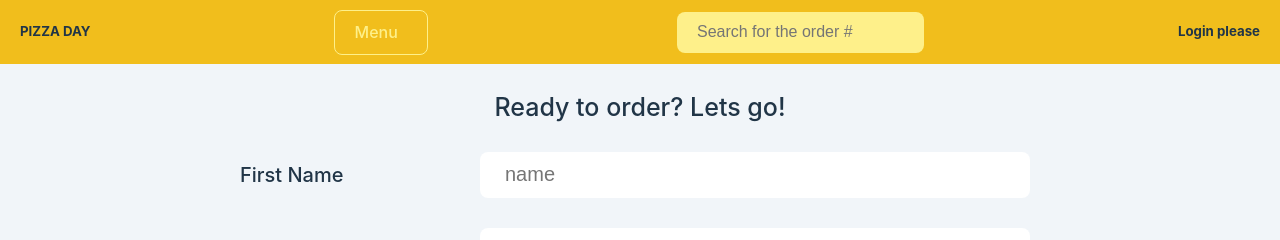
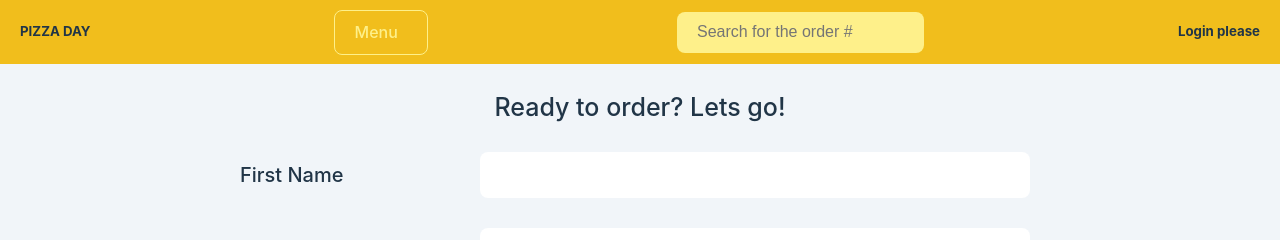
Before and after one commit to Denver123451/HillelReactPizza, a React (Vite) app in the folder HillelReactPizza/: page /Order in a window 1280 px wide. Shown: the top 240 px of the page. Built offline with nearby package versions, Linux system fonts and the light colour scheme.

Commit message:
added lazy loading

```diff
--- a/HillelReactPizza/src/App.jsx
+++ b/HillelReactPizza/src/App.jsx
@@ -1,27 +1,32 @@
 import "./App.css";
 import Header from "./components/Header.jsx";
 import { Route, Routes } from "react-router-dom";
-import Login from "./pages/Login.jsx";
-import PageNotFound from "./pages/PageNotFound.jsx";
-import Menu from "./pages/Menu.jsx";
-import Cart from "./pages/Cart.jsx";
-import OrderNew from "./pages/OrderNew.jsx";
-import OrderDetails from "./pages/OrderDetails.jsx";
+import { lazy, Suspense } from "react";
+import Loader from "./components/Loader.jsx";
+
+const HomeLazy = lazy(() => import("./pages/Login.jsx"));
+const MenuLazy = lazy(() => import("./pages/Menu.jsx"));
+const CartLazy = lazy(() => import("./pages/Cart.jsx"));
+const OrderLazy = lazy(() => import("./pages/OrderNew.jsx"));
+const OrderDetailsLazy = lazy(() => import("./pages/OrderDetails.jsx"));
+
+const PageNotFoundLazy = lazy(() => import("./pages/PageNotFound.jsx"));
 
 function App() {
   return (
     <>
       <Header />
+      <Suspense fallback={<Loader />}>
+        <Routes>
+          <Route path="/" element={<HomeLazy />} />
+          <Route path="/menu" element={<MenuLazy />} />
+          <Route path="/cart" element={<CartLazy />} />
+          <Route path="/Order" element={<OrderLazy />} />
+          <Route path="/order/:id" element={<OrderDetailsLazy />} />
 
-      <Routes>
-        <Route path="/" element={<Login />} />
-        <Route path="/menu" element={<Menu />} />
-        <Route path="/cart" element={<Cart />} />
-        <Route path="/Order" element={<OrderNew />} />
-        <Route path="/order/:id" element={<OrderDetails />} />
-
-        <Route path="*" element={<PageNotFound />} />
-      </Routes>
+          <Route path="*" element={<PageNotFoundLazy />} />
+        </Routes>
+      </Suspense>
     </>
   );
 }
--- a/HillelReactPizza/src/components/Checkbox.jsx
+++ b/HillelReactPizza/src/components/Checkbox.jsx
@@ -1,16 +1,16 @@
+import { useController } from "react-hook-form";
+
 const Checkbox = (props) => {
   // eslint-disable-next-line react/prop-types
-  const { label, value, onClick, onChange, onBlur, ref } = props;
+  const { label, onClick } = props;
+  const { field } = useController(props);
   return (
     <>
       <label className="checkbox">
         <input
           type="checkbox"
           className="orderFormCheckbox"
-          value={value}
-          onChange={onChange}
-          onBlur={onBlur}
-          ref={ref}
+          {...field}
           onClick={(e) => {
             onClick(e.target.checked);
           }}
--- a/HillelReactPizza/src/components/Input.jsx
+++ b/HillelReactPizza/src/components/Input.jsx
@@ -1,24 +1,20 @@
+import { useController } from "react-hook-form";
+
 const Input = (props) => {
   // eslint-disable-next-line react/prop-types
-  const { value, onChange, onBlur, name, label, ref, placeholder, error } =
-    props;
+  const { name, label } = props;
+
+  const { field, fieldState } = useController(props);
 
   return (
     <>
       <label className="orderFormLabel">
         {label}
-        <input
-          className="orderFormInput"
-          type="text"
-          value={value}
-          onChange={onChange}
-          onBlur={onBlur}
-          ref={ref}
-          name={name}
-          placeholder={placeholder}
-        />
+        <input className="orderFormInput" type="text" name={name} {...field} />
       </label>
-      {error && <p className="formError">{error.message}</p>}
+      {fieldState.error && (
+        <p className="formError">{fieldState.error.message}</p>
+      )}
     </>
   );
 };
--- /dev/null
+++ b/HillelReactPizza/src/components/Loader.jsx
@@ -0,0 +1,5 @@
+const Loader = () => {
+  return <div className="loader"></div>;
+};
+
+export default Loader;
--- a/HillelReactPizza/src/pages/OrderNew.jsx
+++ b/HillelReactPizza/src/pages/OrderNew.jsx
@@ -1,4 +1,4 @@
-import { useForm, Controller } from "react-hook-form";
+import { useForm } from "react-hook-form";
 import { useState } from "react";
 import { yupResolver } from "@hookform/resolvers/yup";
 import { validationSchema } from "../validation/validationSchema.js";
@@ -104,70 +104,17 @@ const OrderNew = () => {
       <div className="orderPageTitle">Ready to order? Lets go!</div>
 
       <form className="orderForm" onSubmit={handleSubmit(onSubmit)}>
-        <Controller
-          name="name"
+        <Input control={control} name="name" label="First Name" />
+
+        <Input control={control} name="tel" label="Phone number" />
+
+        <Input control={control} name="address" label="Address" />
+
+        <Checkbox
           control={control}
-          render={({ field, fieldState: { error } }) => (
-            <Input
-              name="name"
-              error={error}
-              value={field.value}
-              onChange={field.onChange}
-              onBlur={field.onBlur}
-              ref={ref}
-              label="First Name"
-              placeholder="name"
-            />
-          )}
-        />
-
-        <Controller
-          name="tel"
-          control={control}
-          render={({ field, fieldState: { error } }) => (
-            <Input
-              name="tel"
-              error={error}
-              value={field.value || ""}
-              onChange={field.onChange}
-              onBlur={field.onBlur}
-              ref={ref}
-              label="Phone number"
-              placeholder="tel"
-            />
-          )}
-        />
-
-        <Controller
-          name="address"
-          control={control}
-          render={({ field, fieldState: { error } }) => (
-            <Input
-              name="address"
-              error={error}
-              value={field.value || ""}
-              onChange={field.onChange}
-              onBlur={field.onBlur}
-              ref={ref}
-              label="Address"
-              placeholder=""
-            />
-          )}
-        />
-
-        <Controller
           name="checkbox"
-          control={control}
-          render={({ field }) => (
-            <Checkbox
-              label="Want to give yor order priority?"
-              value={field.value || ""}
-              onChange={field.onChange}
-              onBlur={field.onBlur}
-              ref={ref}
-              onClick={setPriority}
-            />
-          )}
+          label="Want to give yor order priority?"
+          onClick={setPriority}
         />
 
         <Button
```
